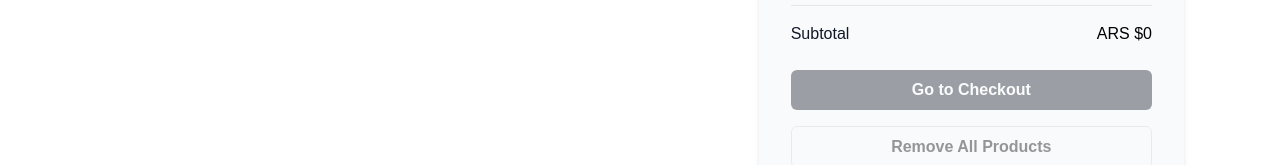
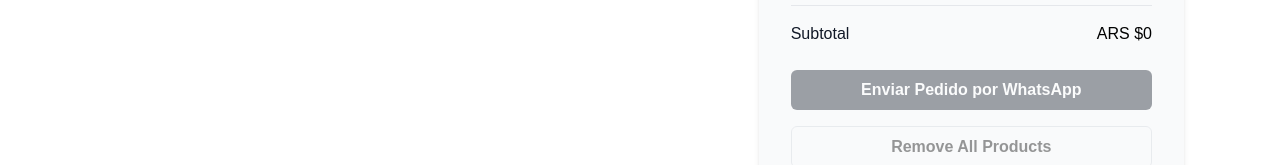
Before and after one commit to emaadev/nextjs-aviation-store, a Next.js app: page /cart in a window 1280 px wide. Shown: the part 344-509 px from the top of the page. Built offline with nearby package versions, Linux system fonts and the light colour scheme.

Commit message:
adding the whatsapp integration to checkout

```diff
--- a/components/cart/OrderSummary.tsx
+++ b/components/cart/OrderSummary.tsx
@@ -6,6 +6,7 @@ import { useCart } from "@/context/CartContext";
 import Button from "@/components/ui/Button";
 
 import { allProducts } from "@/constants/data";
+import WhatsAppCheckout from "./WhatsAppCheckout";
 
 const OrderSummary = () => {
   const { state, dispatch } = useCart();
@@ -39,19 +40,11 @@ const OrderSummary = () => {
       </div>
 
       <div className="flex flex-col mt-6 gap-4">
-        <Button
+        <WhatsAppCheckout
+          products={cartProducts}
           disabled={state.items.length === 0}
-          onClick={() =>
-            toast.error(
-              "Estamos desarrollando esta sección. Por favor intente más tarde."
-            )
-          }
-          className={`w-full bg-gray-900 text-white ${
-            state.items.length === 0 && "opacity-40"
-          }`}
-        >
-          Go to Checkout
-        </Button>
+          subtotal={totalCost}
+        />
 
         <Button
           disabled={state.items.length === 0}
--- /dev/null
+++ b/components/cart/WhatsAppCheckout.tsx
@@ -0,0 +1,49 @@
+"use client";
+
+import Button from "@/components/ui/Button";
+
+interface WhatsAppCheckoutProps {
+  products: any;
+  disabled?: boolean;
+  subtotal: number;
+}
+
+const WhatsAppCheckout = ({
+  products,
+  disabled,
+  subtotal,
+}: WhatsAppCheckoutProps) => {
+  const phoneNumber = "+5491158734807";
+
+  const generateWhatsAppLink = (products: any) => {
+    const baseUrl = "https://wa.me/";
+    const message = `*Hola, me gustaría finalizar la compra de los siguientes productos:*\n${products
+      .map(
+        (product: any) =>
+          `- *${product.name}* (Cantidad: 1) - ARS $${product.price}
+          ${product.description}`
+      )
+      .join("\n")}
+        \n*Subtotal: ARS $${subtotal}*`;
+    const encodedMessage = encodeURIComponent(message);
+
+    return `${baseUrl}${phoneNumber}?text=${encodedMessage}`;
+  };
+
+  const handleClick = () => {
+    const whatsappLink = generateWhatsAppLink(products);
+    window.open(whatsappLink, "_blank");
+  };
+
+  return (
+    <Button
+      disabled={disabled}
+      onClick={handleClick}
+      className={`w-full bg-gray-900 text-white ${disabled && "opacity-40"}`}
+    >
+      Enviar Pedido por WhatsApp
+    </Button>
+  );
+};
+
+export default WhatsAppCheckout;
--- a/constants/data.ts
+++ b/constants/data.ts
@@ -11,7 +11,7 @@ export const allProducts = [
     category: "Laptop",
     price: 999.99,
     isFeatured: true,
-    stock: 0,
+    stock: 1,
     colors: ["bg-blue-600", "bg-gray-900", "bg-gray-400"],
     images: [iPhone15ProImg],
   },
@@ -23,7 +23,7 @@ export const allProducts = [
     category: "iPhone",
     price: 699.99,
     isFeatured: true,
-    stock: 10,
+    stock: 1,
     colors: ["bg-blue-600", "bg-gray-900", "bg-gray-400"],
     images: [iPhone15ProMaxImg],
   },
@@ -35,7 +35,7 @@ export const allProducts = [
     category: "iPhone",
     price: 699.99,
     isFeatured: false,
-    stock: 10,
+    stock: 1,
     colors: ["bg-blue-600", "bg-gray-900", "bg-gray-400"],
     images: [iPhone15ProMaxImg],
   },
@@ -47,7 +47,7 @@ export const allProducts = [
     category: "Technology",
     price: 499.99,
     isFeatured: true,
-    stock: 10,
+    stock: 1,
     colors: ["bg-blue-600", "bg-gray-900", "bg-gray-400"],
     images: [appleWatchUltra, iPhone15ProMaxImg, iPhone15ProMaxImg],
   },
@@ -59,7 +59,7 @@ export const allProducts = [
     category: "Technology",
     price: 299.99,
     isFeatured: false,
-    stock: 10,
+    stock: 1,
     colors: ["bg-blue-600", "bg-gray-900", "bg-gray-400"],
     images: [appleWatchUltra],
   },
@@ -71,7 +71,7 @@ export const allProducts = [
     category: "Headphones",
     price: 199.99,
     isFeatured: false,
-    stock: 10,
+    stock: 1,
     colors: ["bg-blue-600", "bg-gray-900", "bg-gray-400"],
     images: [appleWatchUltra],
   },
```
